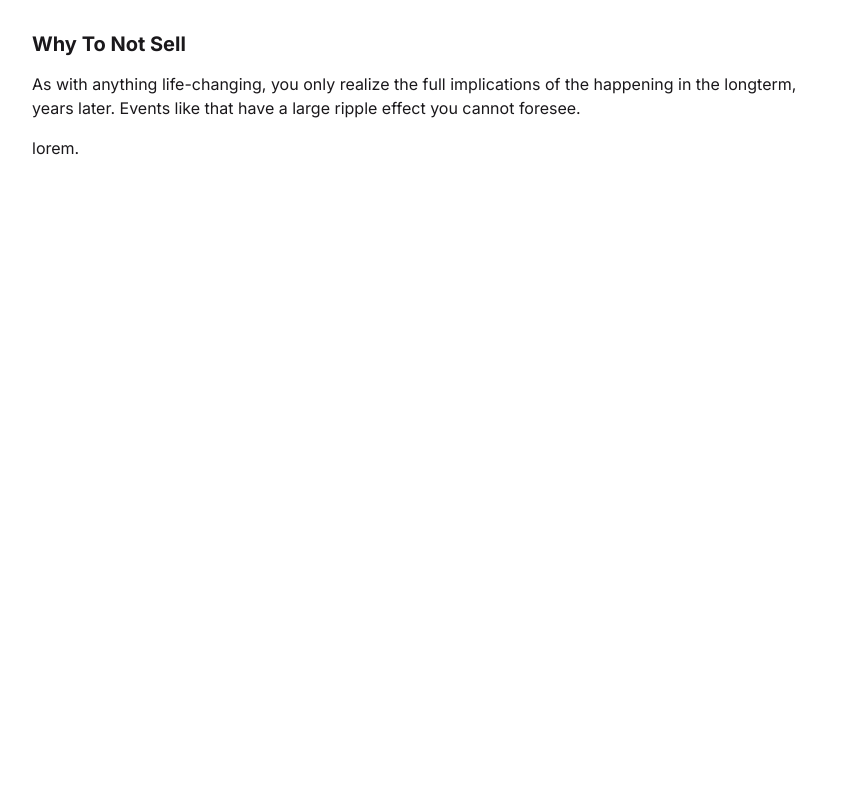
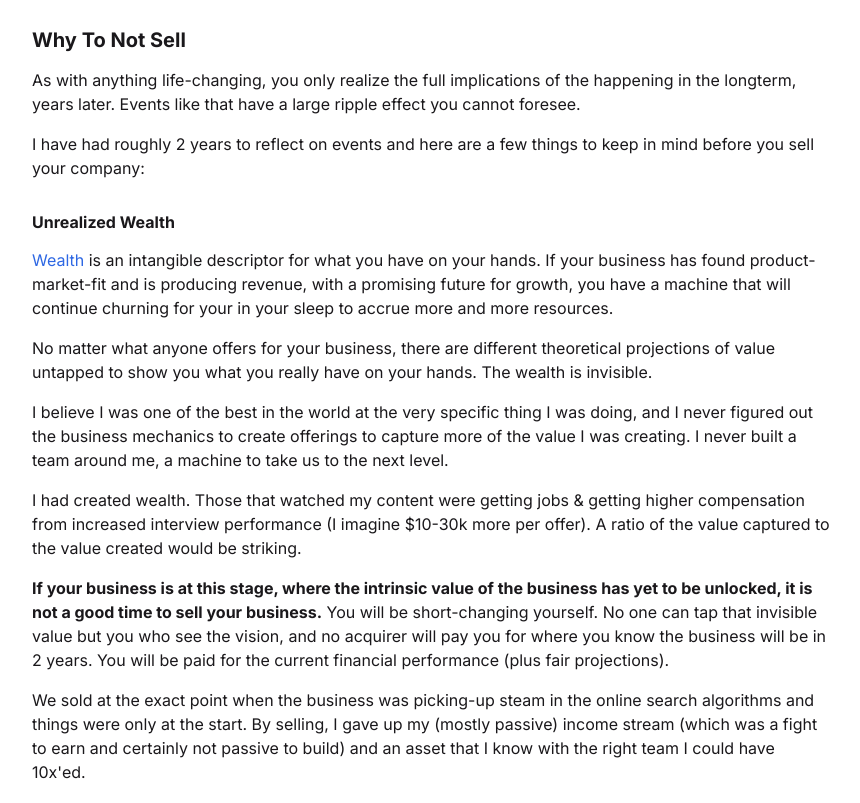
Before and after one commit to bephrem1/bephrem1.github.io, a Next.js app: page /early in a window 1280 px wide. Shown: the part 1982-2785 px from the top of the page, without its empty margins (208-1068 px from the left). Before the commit the page ends 2398 px from the top, so only its background shows below. Built offline with nearby package versions, Linux system fonts and the light colour scheme; no server answers.

Commit message:
dont sell too early - update

```diff
--- a/src/components/page-segments/dont-sell-too-early/DontSellTooEarly.tsx
+++ b/src/components/page-segments/dont-sell-too-early/DontSellTooEarly.tsx
@@ -45,7 +45,7 @@ const DontSellTooEarly: FunctionComponent<Props> = () => {
 
         <EllipsisSeparator />
 
-        <Text tag="h5" bold>
+        <Text tag="h6" bold>
           The Backstory
         </Text>
         <Spacer direction="vertical" size={SPACES.GAP.SMALL} />
@@ -160,6 +160,86 @@ const DontSellTooEarly: FunctionComponent<Props> = () => {
           the longterm, years later. Events like that have a large ripple effect you cannot foresee.
         </Text>
         <Spacer direction="vertical" size={SPACES.GAP.SMALL} />
+        <Text tag="p">
+          I have had roughly 2 years to reflect on events and here are a few things to keep in mind
+          before you sell your company:
+        </Text>
+        <Spacer direction="vertical" size={SPACES.GAP.MEDIUM} />
+
+        <Text tag="h6" bold>
+          Unrealized Wealth
+        </Text>
+        <Spacer direction="vertical" size={SPACES.GAP.SMALL} />
+        <Text tag="p">
+          <Link type="external" dest={EXTERNAL_LINKS.WIKIPEDIA.WEALTH} openInNewWindow>
+            Wealth
+          </Link>{' '}
+          is an intangible descriptor for what you have on your hands. If your business has found
+          product-market-fit and is producing revenue, with a promising future for growth, you have
+          a machine that will continue churning for your in your sleep to accrue more and more
+          resources.
+        </Text>
+        <Spacer direction="vertical" size={SPACES.GAP.SMALL} />
+        <Text tag="p">
+          No matter what anyone offers for your business, there are different theoretical
+          projections of value untapped to show you what you really have on your hands. The wealth
+          is invisible.
+        </Text>
+        <Spacer direction="vertical" size={SPACES.GAP.SMALL} />
+        <Text tag="p">
+          I believe I was one of the best in the world at the very specific thing I was doing, and I
+          never figured out the business mechanics to create offerings to capture more of the value
+          I was creating. I never built a team around me, a machine to take us to the next level.
+        </Text>
+        <Spacer direction="vertical" size={SPACES.GAP.SMALL} />
+        <Text tag="p">
+          I had created wealth. Those that watched my content were getting jobs & getting higher
+          compensation from increased interview performance (I imagine $10-30k more per offer). A
+          ratio of the value captured to the value created would be striking.
+        </Text>
+        <Spacer direction="vertical" size={SPACES.GAP.SMALL} />
+        <Text tag="p">
+          <b>
+            If your business is at this stage, where the intrinsic value of the business has yet to
+            be unlocked, it is not a good time to sell your business.
+          </b>{' '}
+          You will be short-changing yourself. No one can tap that invisible value but you who see
+          the vision, and no acquirer will pay you for where you know the business will be in 2
+          years. You will be paid for the current financial performance (plus fair projections).
+        </Text>
+        <Spacer direction="vertical" size={SPACES.GAP.SMALL} />
+        <Text tag="p">
+          We sold at the exact point when the business was picking-up steam in the online search
+          algorithms and things were only at the start. By selling, I gave up my (mostly passive)
+          income stream (which was a fight to earn and certainly not passive to build) and an asset
+          that I know with the right team I could have 10x'ed.
+        </Text>
+        <Spacer direction="vertical" size={SPACES.GAP.SMALL} />
+        <Text tag="p">
+          By taking the sure path, liquidity, you cut things off. You take today's quote, and lose
+          the quote that would have been 10x in 2-4 years.
+        </Text>
+        <Spacer direction="vertical" size={SPACES.GAP.SMALL} />
+        <Text tag="p">
+          I choose the easy route, the safest route, the most enticing route, given that I had very
+          little money at the time and didn't deeply understand what wealth really meant.
+        </Text>
+        <Spacer direction="vertical" size={SPACES.GAP.SMALL} />
+        <Text tag="p">
+          If someone offers you $5,000,000 for your business, they are only giving you a quote on
+          wealth you already possess. You must understand the cost of taking that offer, taking the
+          liquidity, and where your tipping point is to make a deal worth it (this is entirely up to
+          you and your life-situation, it is a complex decision because when you reason these things
+          out you will already be exhausted).
+        </Text>
+        <Spacer direction="vertical" size={SPACES.GAP.SMALL} />
+        <Text tag="p">The financial costs of losing the wealth you possessed can be steep.</Text>
+        <Spacer direction="vertical" size={SPACES.GAP.MEDIUM} />
+
+        <Text tag="h6" bold>
+          Public Identity
+        </Text>
+        <Spacer direction="vertical" size={SPACES.GAP.SMALL} />
         <Text tag="p">lorem.</Text>
       </StandardLayout>
     </React.Fragment>
--- a/src/global-helpers/urls.ts
+++ b/src/global-helpers/urls.ts
@@ -38,7 +38,8 @@ export const EXTERNAL_LINKS = {
       SHORT_TERM_EFFECTS: 'https://en.wikipedia.org/wiki/Short-term_effects_of_alcohol_consumption',
       LONG_TERM_EFFECTS: 'https://en.wikipedia.org/wiki/Long-term_effects_of_alcohol'
     },
-    CATABOLISM: 'https://en.wikipedia.org/wiki/Catabolism'
+    CATABOLISM: 'https://en.wikipedia.org/wiki/Catabolism',
+    WEALTH: 'https://en.wikipedia.org/wiki/Wealth'
   },
 
   // personal sites
```
